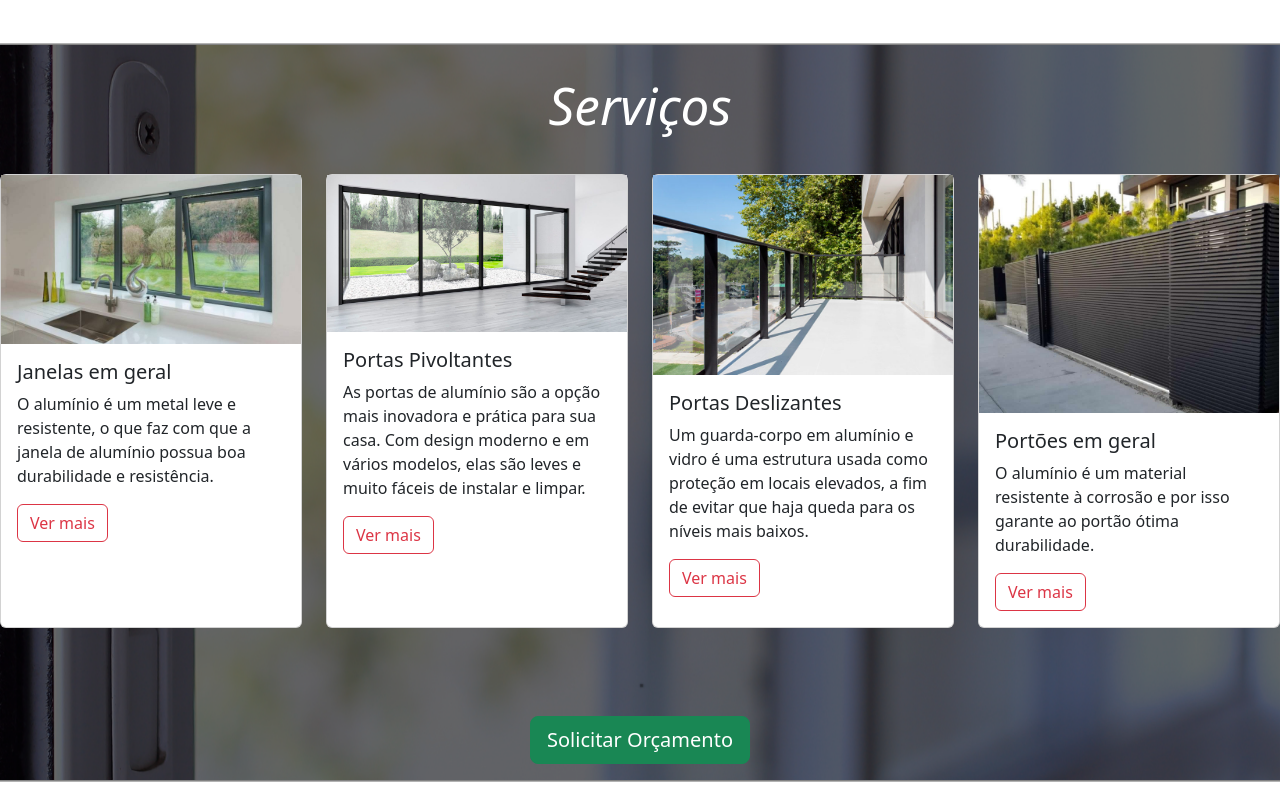
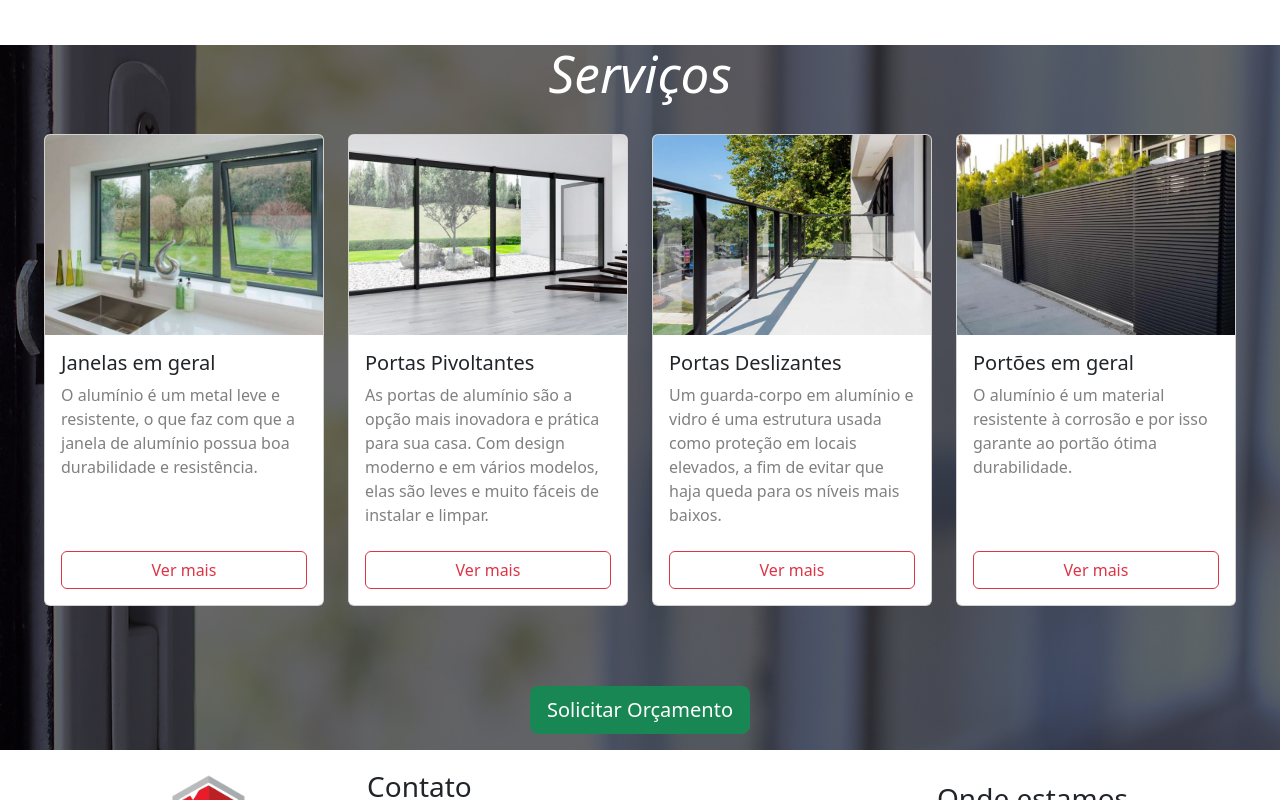
Before and after one commit to ViniciusRotondo/mp-esquadrias-de-aluminio, a React (Vite) app: page / in a window 1280 px wide. Shown: the part 1140-1940 px from the top of the page. Built offline with nearby package versions, Linux system fonts and the light colour scheme.

Commit message:
Ajustando responsividade com bootstrap react

```diff
--- a/src/Components/Carrossel/index.jsx
+++ b/src/Components/Carrossel/index.jsx
@@ -55,6 +55,8 @@ const Carrossel = () => {
                             </swiper-slide>
                         ))}
                 </swiper-container>
+                <div className="ref-quem-somos"></div>
+
             </div>
         </>
     )
--- a/src/Components/QuemSomos/index.jsx
+++ b/src/Components/QuemSomos/index.jsx
@@ -17,6 +17,7 @@ const QuemSomos = () => {
           <Image src={LogoCompleta} alt="logo" fluid />
         </Col>
       </Row>
+      <div className="ref-servicos"></div>
     </Container>
   );
 };
--- a/src/Components/Servicos/index.jsx
+++ b/src/Components/Servicos/index.jsx
@@ -1,92 +1,95 @@
 import { register } from "swiper/element/bundle";
 import "./servicos.css";
-import 'swiper/css/navigation';
-import 'swiper/css/pagination';
-import 'swiper/css/scrollbar';
-import 'swiper/css';
-import janela1 from '/Janela1.png';
-import janela2 from '/Janela2.png';
-import janela3 from '/Janela3.png';
-import janela4 from '/Janela4.png';
-import janela5 from '/Janela5.png';
-import porta1 from '/Porta1.png';
-import porta2 from '/Porta2.png';
-import porta3 from '/Porta3.png';
-import porta4 from '/Porta4.png';
-import porta5 from '/Porta5.png';
-import guardaCorpo1 from '/GuardaCorpo1.png';
-import guardaCorpo2 from '/GuardaCorpo2.png';
-import guardaCorpo3 from '/GuardaCorpo3.png';
-import guardaCorpo4 from '/GuardaCorpo4.png';
-import guardaCorpo5 from '/GuardaCorpo5.png';
-import portao1 from '/Portao1.png';
-import portao2 from '/Portao2.png';
-import portao3 from '/Portao3.png';
-import portao4 from '/Portao4.png';
-import portao5 from '/Portao5.png';
-import GuardaCorpoCapa from '/GuardaCorpo.jpg';
-import JanelasCapa from '/Janelas.jpg';
-import PortasCapa from '/Portas.jpg';
-import PortaoCapa from '/Portao.jpg';
-import { useState, useRef, useEffect  } from "react";
+import "swiper/css/navigation";
+import "swiper/css/pagination";
+import "swiper/css/scrollbar";
+import "swiper/css";
+import janela1 from "/Janela1.png";
+import janela2 from "/Janela2.png";
+import janela3 from "/Janela3.png";
+import janela4 from "/Janela4.png";
+import janela5 from "/Janela5.png";
+import porta1 from "/Porta1.png";
+import porta2 from "/Porta2.png";
+import porta3 from "/Porta3.png";
+import porta4 from "/Porta4.png";
+import porta5 from "/Porta5.png";
+import guardaCorpo1 from "/GuardaCorpo1.png";
+import guardaCorpo2 from "/GuardaCorpo2.png";
+import guardaCorpo3 from "/GuardaCorpo3.png";
+import guardaCorpo4 from "/GuardaCorpo4.png";
+import guardaCorpo5 from "/GuardaCorpo5.png";
+import portao1 from "/Portao1.png";
+import portao2 from "/Portao2.png";
+import portao3 from "/Portao3.png";
+import portao4 from "/Portao4.png";
+import portao5 from "/Portao5.png";
+import GuardaCorpoCapa from "/GuardaCorpo.jpg";
+import JanelasCapa from "/Janelas.jpg";
+import PortasCapa from "/Portas.jpg";
+import PortaoCapa from "/Portao.jpg";
+import { useState, useRef, useEffect } from "react";
 import { Button, Row, Col } from "react-bootstrap";
-import Card from 'react-bootstrap/Card';
+import Card from "react-bootstrap/Card";
 
 register();
-
 
 const Servicos = () => {
   const [tipoServico, setTipoServico] = useState(false);
   const sliderRef = useRef(null);
 
   const servicos = {
-    'Janelas em geral': {
-      imagens:[
+    "Janelas em geral": {
+      imagens: [
         { id: 1, image: janela1 },
         { id: 2, image: janela2 },
         { id: 3, image: janela3 },
         { id: 4, image: janela4 },
-      { id: 5, image: janela5 }
+        { id: 5, image: janela5 },
       ],
-      descricao: "O alumínio é um metal leve e resistente, o que faz com que a janela de alumínio possua boa durabilidade e resistência.",
-      capa: JanelasCapa
+      descricao:
+        "O alumínio é um metal leve e resistente, o que faz com que a janela de alumínio possua boa durabilidade e resistência.",
+      capa: JanelasCapa,
     },
 
-    'Portas Pivoltantes': {
+    "Portas Pivoltantes": {
       imagens: [
         { id: 6, image: porta1 },
         { id: 7, image: porta2 },
         { id: 8, image: porta3 },
         { id: 9, image: porta4 },
-        { id: 10, image: porta5 }
+        { id: 10, image: porta5 },
       ],
-      descricao: "As portas de alumínio são a opção mais inovadora e prática para sua casa. Com design moderno e em vários modelos, elas são leves e muito fáceis de instalar e limpar.",
-      capa: PortasCapa
+      descricao:
+        "As portas de alumínio são a opção mais inovadora e prática para sua casa. Com design moderno e em vários modelos, elas são leves e muito fáceis de instalar e limpar.",
+      capa: PortasCapa,
     },
 
-    'Portas Deslizantes': {
+    "Portas Deslizantes": {
       imagens: [
         { id: 11, image: guardaCorpo1 },
         { id: 12, image: guardaCorpo2 },
         { id: 13, image: guardaCorpo3 },
         { id: 14, image: guardaCorpo4 },
-        { id: 15, image: guardaCorpo5 }
+        { id: 15, image: guardaCorpo5 },
       ],
-      descricao: "Um guarda-corpo em alumínio e vidro é uma estrutura usada como proteção em locais elevados, a fim de evitar que haja queda para os níveis mais baixos.",
-      capa:GuardaCorpoCapa
+      descricao:
+        "Um guarda-corpo em alumínio e vidro é uma estrutura usada como proteção em locais elevados, a fim de evitar que haja queda para os níveis mais baixos.",
+      capa: GuardaCorpoCapa,
     },
 
-    'Portões em geral': {
+    "Portões em geral": {
       imagens: [
         { id: 16, image: portao1 },
         { id: 17, image: portao2 },
         { id: 18, image: portao3 },
         { id: 19, image: portao4 },
-        { id: 20, image: portao5 }
+        { id: 20, image: portao5 },
       ],
-      descricao: "O alumínio é um material resistente à corrosão e por isso garante ao portão ótima durabilidade. ",
-      capa: PortaoCapa
-    }
+      descricao:
+        "O alumínio é um material resistente à corrosão e por isso garante ao portão ótima durabilidade. ",
+      capa: PortaoCapa,
+    },
   };
 
   const handleClick = (tipo) => {
@@ -97,27 +100,38 @@ const Servicos = () => {
     // Calcular o deslocamento para centralizar o slider
     const offsetTop = (viewportHeight - sliderHeight) / 2;
     // Scroll suave para o slider com o deslocamento calculado
-    sliderRef.current.scrollIntoView({ behavior: 'smooth' });
+    sliderRef.current.scrollIntoView({ behavior: "smooth" });
   };
 
   return (
     <>
       <div className="container-galeria">
-
         <div className="title">
           <h1>Serviços</h1>
         </div>
 
         <Row className="servicos">
           {Object.keys(servicos).map((tipo) => (
-        <Col key={tipo} xs={12} sm={6} md={4} lg={3} xl={3} className="mb-4">
-          <div style={{ display: 'flex', flexDirection: 'column', height: '100%' }}>
-            <Card style={{ flexGrow: 1 }}>
-              <Card.Img variant={tipo} src={servicos[tipo].capa} />
-              <Card.Body>
+            <Col key={tipo} md={4} lg={3} className="mb-4 d-flex">
+              <div className="w-100">
+                <Card className="h-100">
+                  <Card.Img
+                    variant={tipo}
+                    src={servicos[tipo].capa}
+                    className="card-img-top"
+                  />
+                  <Card.Body className="d-flex flex-column justify-content-between">
+                    <div>
                       <Card.Title>{tipo}</Card.Title>
-                <Card.Text>{servicos[tipo].descricao}</Card.Text>
-                <Button variant="outline-danger" onClick={() => handleClick(tipo)}>Ver mais</Button>
+                      <Card.Text className="text-card">{servicos[tipo].descricao}</Card.Text>
+                    </div>
+                    <Button
+                      variant="outline-danger"
+                      onClick={() => handleClick(tipo)}
+                      className="mt-4"
+                    >
+                      Ver mais
+                    </Button>
                   </Card.Body>
                 </Card>
               </div>
@@ -125,9 +139,15 @@ const Servicos = () => {
           ))}
         </Row>
 
+        <div className="slider-servicos-container">
         <div className="slider-servicos" ref={sliderRef}>
           {tipoServico && (
-        <swiper-container slides-per-view={1} navigation pagination={{ clickable: true }} loop={true}>
+            <swiper-container
+              slides-per-view={1}
+              navigation
+              pagination={{ clickable: true }}
+              loop={true}
+            >
               {servicos[tipoServico].imagens.map((item) => (
                 <swiper-slide key={item.id}>
                   <img src={item.image} alt={tipoServico} />
@@ -136,8 +156,19 @@ const Servicos = () => {
             </swiper-container>
           )}
         </div>
+      </div>
 
-    <Button className="py-2 mb-3" variant="success" size="lg" target='blank' href="https://api.whatsapp.com/send?phone=5511974094092">Solicitar Orçamento</Button>
+        <div className="text-center">
+          <Button
+            className= "mb-3 mt-3"
+            variant="success"
+            size="lg"
+            target="blank"
+            href="https://api.whatsapp.com/send?phone=5511974094092"
+          >
+            Solicitar Orçamento
+          </Button>
+        </div>
       </div>
     </>
   );
--- a/src/Components/Servicos/servicos.css
+++ b/src/Components/Servicos/servicos.css
@@ -1,55 +1,15 @@
 
 .container-galeria{
-    display: flex;
-    flex-direction: column;
-    align-items: center;
-    justify-content: center;
     background: url("/fundoServicos.png") no-repeat right top fixed;
-    margin-top: 2em;
-    box-shadow: 0 0 0 0.1em rgba(7, 7, 7, 0.5);
 }
 
-/* .servicos{
-    display: flex;
-    justify-content: center;
-    align-items: center;
-    flex-direction: row;
+ .servicos{
     flex-wrap: wrap;
+    margin-top: 2em;
+    margin-right: 2em;
+    margin-left: 2em;
+    margin-bottom: 0.5em;
 }
-
-.servicos-detalhes{
-    width: 20em;
-    height: 30em;
-    box-shadow: 0.1em 0.1em 0.1em 0.1em rgba(7, 7, 7, 0.5);
-    margin: 3vw;
-    background-color: white;
-    text-align: center;
-    border-radius: 0.5em;
-}
-
-.servicos img{
-    width: 100%;
-    height: 40%;
-    object-fit: cover;
-    border-radius: 0.5em 0.5em 0 0;
-}
-
-.servicos-detalhes p{
-    padding: 1.6em 1em 2em 1em
-}
-
-.servicos-detalhes h2{
-    margin-left: 1em;
-    color: black;
-    text-align: start;
-}
-
-
-.servicos-detalhes a{
-    text-align: justify;
-    text-decoration: none;
-    color: #757779;
-} */
 
 .title{
     text-align: center;
@@ -59,20 +19,34 @@
     font-family: system-ui, -apple-system, BlinkMacSystemFont, 'Segoe UI', Roboto, Oxygen, Ubuntu, Cantarell, 'Open Sans', 'Helvetica Neue', sans-serif;
 }
 
+.card-img-top {
+    object-fit: cover;
+    height: 200px;
+  }
+
+  .slider-servicos-container {
+    display: flex;
+    justify-content: center;
+    align-items: center;
+  }
+
 .slider-servicos {
-    max-width: 40%;
-    margin: 2em;
+    margin-top: 2em;
     overflow: hidden;
     object-fit: cover;
-    box-shadow: 0.1em 0.1em 0.1em 0.1em rgba(7, 7, 7, 0.5);
+    width: 40%;
+    max-width: 100%;
 }
 .slider-servicos img {
     width: 100%;
-    height: 100%;
+}
+
+.text-card{
+    color: gray;
 }
 
 @media (max-width: 768px) {
     .slider-servicos{
-        max-width: 70%;
+        width: 80%;
     }
 }
```
Also changed, not shown: src/Components/Header/index.jsx (+33 -14 lines). Lines whose indentation alone changed are shown as unchanged.
